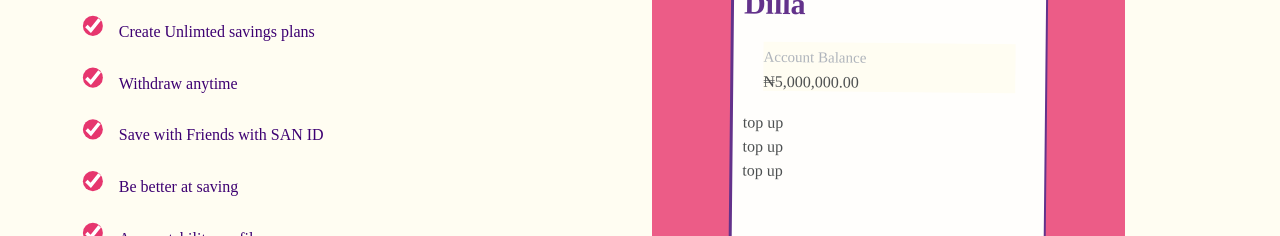
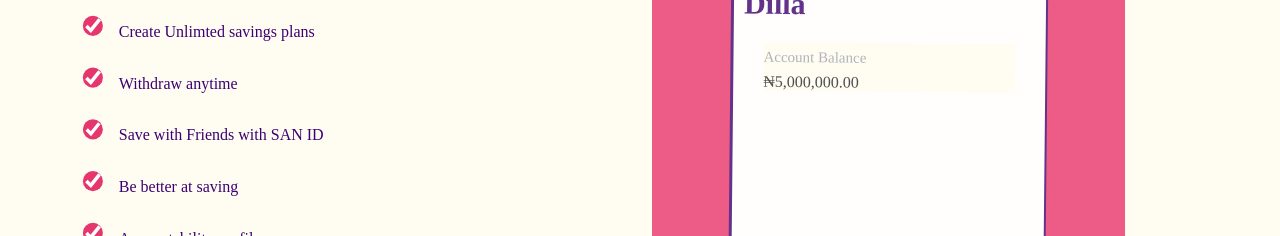
Before and after one commit to victoryohanna/ardilla, a React (Create React App) app: page / in a window 1280 px wide. Shown: the part 940-1176 px from the top of the page. Built offline with nearby package versions, Linux system fonts and the light colour scheme; a web font is replaced by a local one.

Commit message:
modified product component

```diff
--- a/src/components/products.jsx
+++ b/src/components/products.jsx
@@ -81,19 +81,10 @@ const Products = () => {
                       <h6>&#8358;5,000,000.00</h6>
                     </div>
                     <div className="quick-links">
+                      {/* <div>top up</div>
                       <div>top up</div>
-                      <div>top up</div>
-                      <div>top up</div>
+                      <div>top up</div> */}
                     </div>
-
-                    {/* <div className="progress-bar">
-                      <progress
-                        id="file"
-                        value="40"
-                        max="100"
-                        className="progress"
-                      />
-                    </div> */}
                   </div>
                 </div>
               </div>
```
